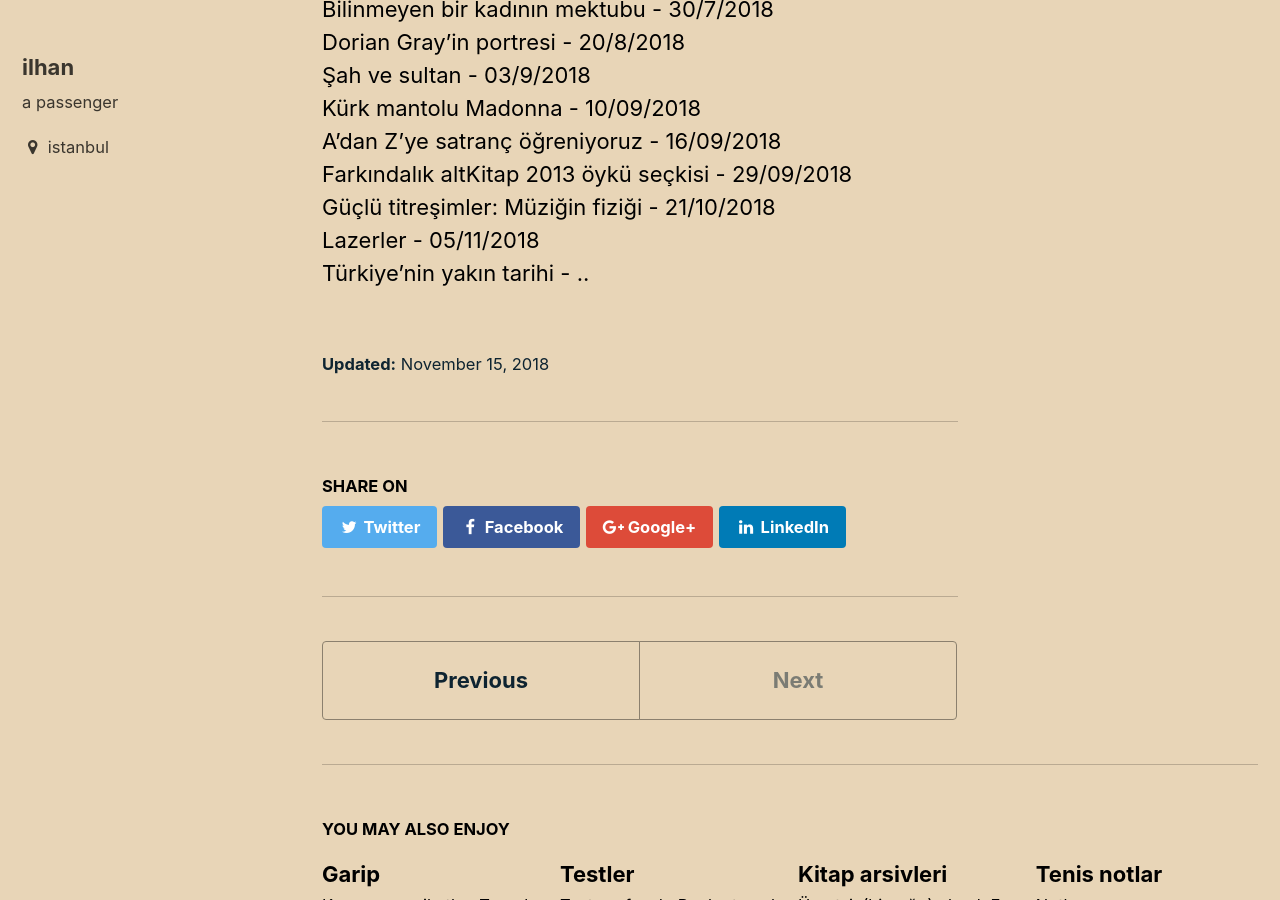
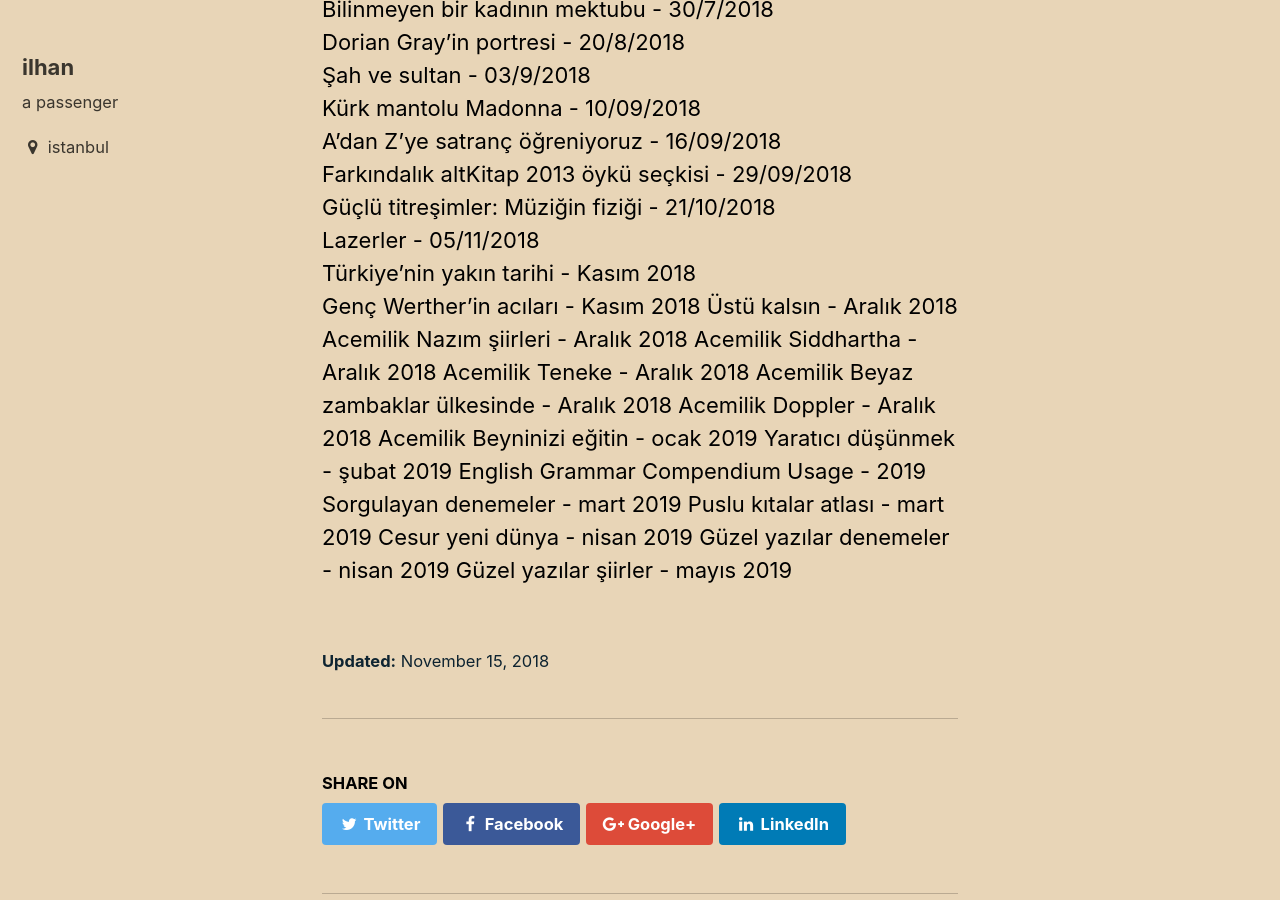
Before and after one commit to ilhangoren/ilhangoren.github.io, a Jekyll site: the page built from _posts/2018-11-15-Listem.md, in a window 1280 px wide and 900 px high, scrolled down 4748 px. Built offline with Jekyll 4.4.1, drawn with Linux system fonts in a browser that asks for light colours.

Commit message:
update for 2019

```diff
--- a/_posts/2018-11-15-Listem.md
+++ b/_posts/2018-11-15-Listem.md
@@ -142,4 +142,19 @@ A'dan Z'ye satranç öğreniyoruz - 16/09/2018 <br>
 Farkındalık altKitap 2013 öykü seçkisi - 29/09/2018 <br>
 Güçlü titreşimler: Müziğin fiziği - 21/10/2018 <br>
 Lazerler - 05/11/2018 <br>
-Türkiye'nin yakın tarihi - .. <br>
+Türkiye'nin yakın tarihi - Kasım 2018 <br>
+Genç Werther'in acıları - Kasım 2018
+Üstü kalsın - Aralık 2018 Acemilik
+Nazım şiirleri - Aralık 2018 Acemilik
+Siddhartha - Aralık 2018 Acemilik
+Teneke - Aralık 2018 Acemilik
+Beyaz zambaklar ülkesinde - Aralık 2018 Acemilik
+Doppler - Aralık 2018 Acemilik
+Beyninizi eğitin - ocak 2019
+Yaratıcı düşünmek - şubat 2019
+English Grammar Compendium Usage - 2019
+Sorgulayan denemeler - mart 2019
+Puslu kıtalar atlası - mart 2019
+Cesur yeni dünya - nisan 2019
+Güzel yazılar denemeler - nisan 2019
+Güzel yazılar şiirler - mayıs 2019
```
